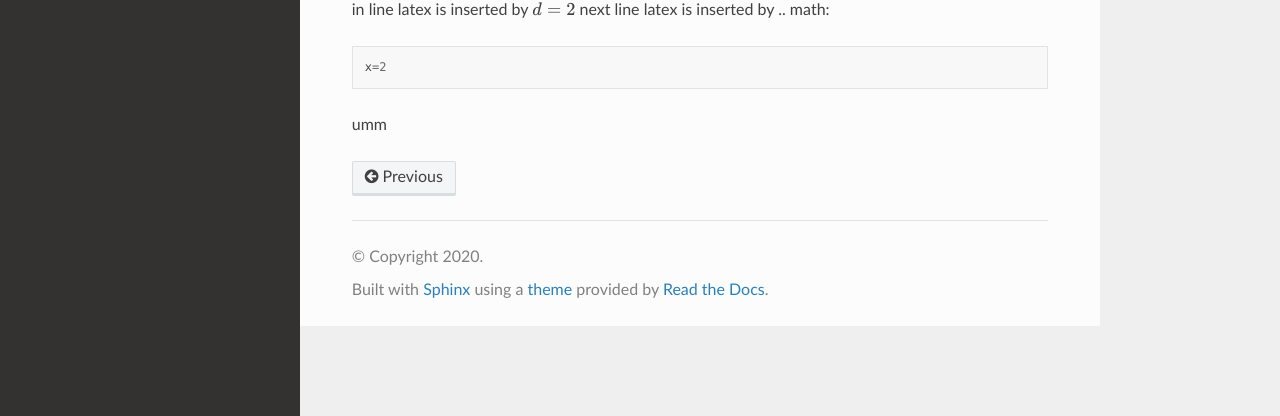
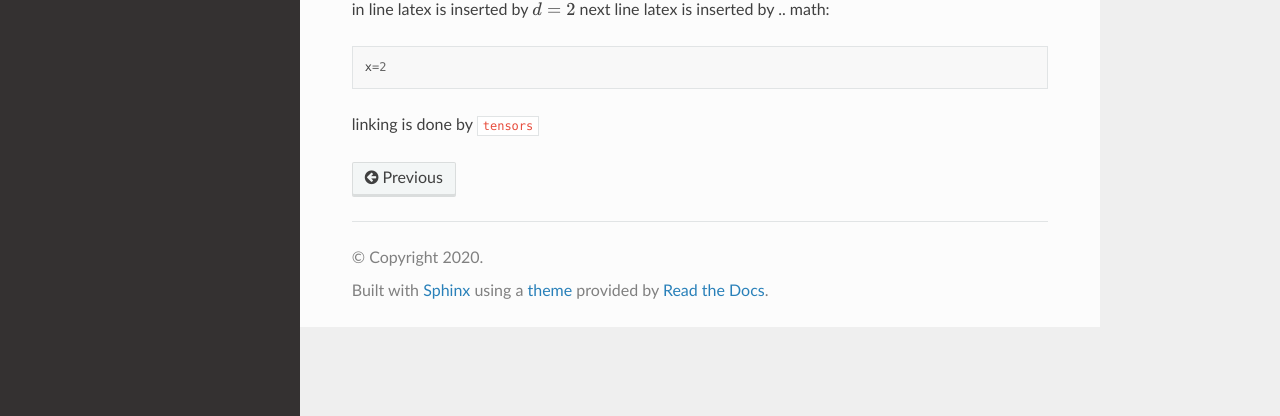
Before and after one commit to yale-physics-wiki/yale-physics-wiki, a Sphinx documentation site: the page built from docs/test.rst, in a window 1280 px wide. Shown: the part 210-626 px from the top of the page. Built offline with Sphinx 7.4.7 and the Read the Docs theme 2.0.0, drawn with Linux system fonts in a browser that asks for light colours; cross-references to code outside the pages are shown as plain code.

Commit message:
Update test.rst

```diff
--- a/docs/test.rst
+++ b/docs/test.rst
@@ -8,4 +8,4 @@ This is just a test.
 in line latex is inserted by :math:`d=2`
 next line latex is inserted by .. math::
     x=2
-umm
+linking is done by :link:`tensors`
```
